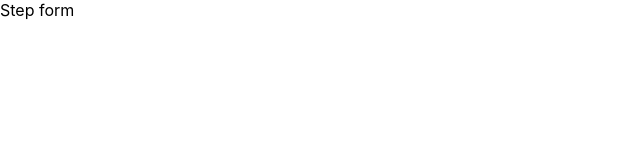
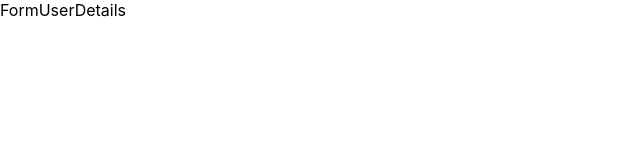
Before and after one commit to tatsianash/multi-step-form, a React (Create React App) app: page / in a window 1280 px wide. Shown: the top 160 px of the page, without its empty margins (0-640 px from the left). Built offline with nearby package versions, Linux system fonts and the light colour scheme.

Commit message:
Setup components state

```diff
--- a/src/App.tsx
+++ b/src/App.tsx
@@ -1,8 +1,9 @@
 import React from 'react';
 import './App.css';
+import UserForm from './components/UserForm';
 
 function App() {
-  return <div>Step form</div>;
+  return <UserForm />;
 }
 
 export default App;
--- a/src/components/FormUserDetails.tsx
+++ b/src/components/FormUserDetails.tsx
@@ -1,5 +1,16 @@
 import React from 'react';
+import { FormDataType } from './UserForm';
 
-export default function FormUserDetails() {
+interface IProps {
+  values: FormDataType;
+  nextStep: () => void;
+  //   prevStep: () => void;
+  handleChange: (field: string, value: string) => void;
+}
+export default function FormUserDetails({
+  nextStep,
+  handleChange,
+  values,
+}: IProps) {
   return <div>FormUserDetails</div>;
 }
--- a/src/components/UserForm.tsx
+++ b/src/components/UserForm.tsx
@@ -1,5 +1,50 @@
-import React from 'react';
+import React, { useState } from 'react';
+import Confirm from './Confirm';
+import FormPersonalDetails from './FormPersonalDetails';
+import FormUserDetails from './FormUserDetails';
+import Success from './Success';
+
+export interface FormDataType {
+  firstName?: string | undefined;
+  lastName?: string | undefined;
+  email?: string | undefined;
+  occupation?: string | undefined;
+  city?: string | undefined;
+  bio?: string | undefined;
+}
 
 export default function UserForm() {
-  return <div>UserForm</div>;
+  const [step, setStep] = useState(1);
+  const [formData, setFormData] = useState<FormDataType>({});
+
+  const nextStep = () => {
+    setStep((st) => st + 1);
+  };
+
+  const prevStep = () => {
+    setStep((st) => st - 1);
+  };
+
+  const handleFieldsChange = (field: string, value: string) => {
+    setFormData({ ...formData, [field]: value });
+  };
+
+  switch (step) {
+    case 1:
+      return (
+        <FormUserDetails
+          nextStep={nextStep}
+          handleChange={handleFieldsChange}
+          values={formData}
+        />
+      );
+    // case 2:
+    //   return <FormPersonalDetails nextStep={nextStep} prevStep={prevStep} handleChange={handleFieldsChange} values={formData}/>;
+    // case 3:
+    //   return <Confirm nextStep={nextStep} prevStep={prevStep} handleChange={handleFieldsChange} values={formData}/>;
+    // case 4:
+    //   return <Success  prevStep={prevStep} handleChange={handleFieldsChange} values={formData}/>;
+    default:
+      return <div>Error happend..</div>;
+  }
 }
```
